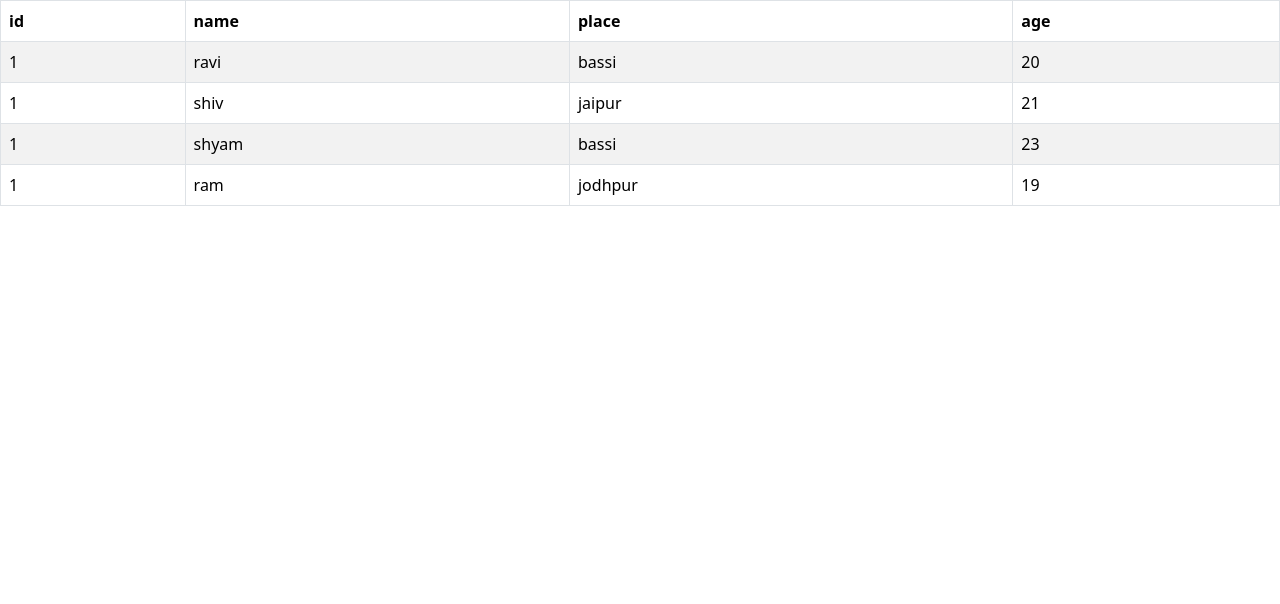
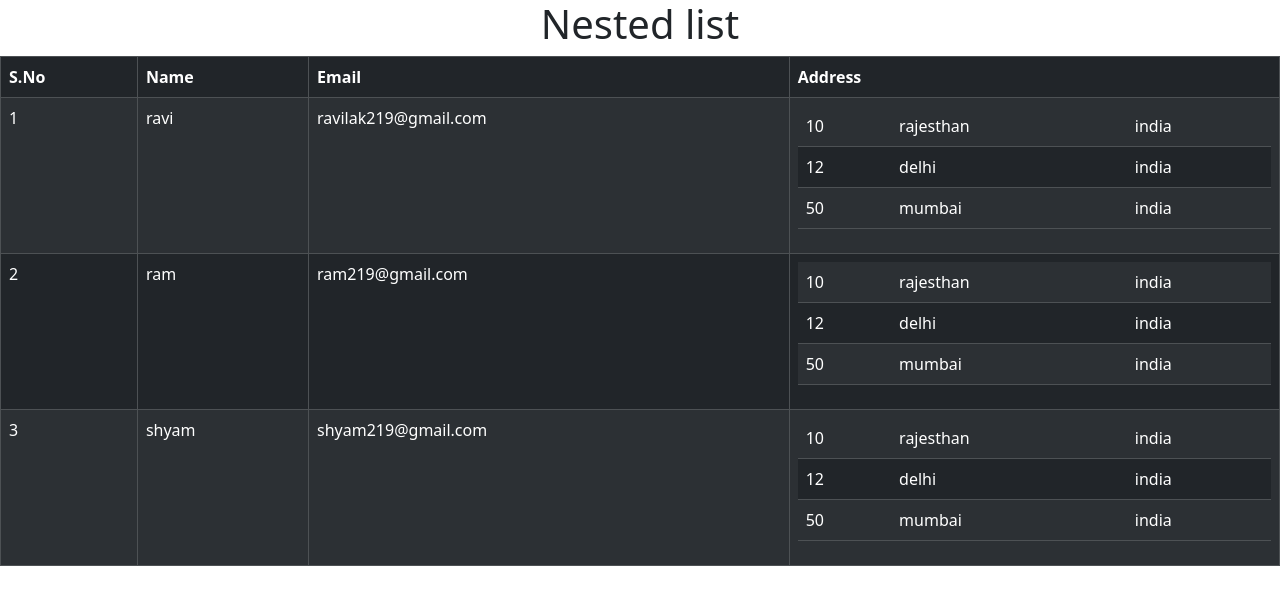
Before and after one commit to RAVIWITHGIT/React, a React (Create React App) app: page / in a window 1280 px wide. Shown: the top 604 px of the page. Built offline with nearby package versions, Linux system fonts and the light colour scheme.

Commit message:
Nested_List

```diff
--- a/src/App.js
+++ b/src/App.js
@@ -1,12 +1,12 @@
 import React from 'react';
-import Tut34 from './tut34Listwithbootstrap_table/tut34';
+import Tut35 from './tut35_NestedList/tut35';
 
 
 
 function App() {
 
   return (
-    <Tut34/>
+    <Tut35/>
   );
 }
 
--- /dev/null
+++ b/src/tut35_NestedList/tut35.js
@@ -0,0 +1,122 @@
+import React from 'react'
+import Table from 'react-bootstrap/Table';
+
+const data = [
+    {
+        name:"ravi",
+        email:"ravilak219@gmail.com",
+        address:[
+            {
+            HouseNo:10,
+            state:"rajesthan",
+            cuntry:"india"
+        },
+            {
+            HouseNo:12,
+            state:"delhi",
+            cuntry:"india"
+        },
+            {
+            HouseNo:50,
+            state:"mumbai",
+            cuntry:"india"
+        },
+    ]
+
+    },
+    {
+        name:"ram",
+        email:"ram219@gmail.com",
+        address:[
+            {
+                HouseNo:10,
+                state:"rajesthan",
+                cuntry:"india"
+            },
+                {
+                HouseNo:12,
+                state:"delhi",
+                cuntry:"india"
+            },
+                {
+                HouseNo:50,
+                state:"mumbai",
+                cuntry:"india"
+            },
+    ]
+
+    },
+    {
+        name:"shyam",
+        email:"shyam219@gmail.com",
+        address:[
+            {
+                HouseNo:10,
+                state:"rajesthan",
+                cuntry:"india"
+            },
+                {
+                HouseNo:12,
+                state:"delhi",
+                cuntry:"india"
+            },
+                {
+                HouseNo:50,
+                state:"mumbai",
+                cuntry:"india"
+            },
+    ]
+
+    }
+]
+
+
+const Tut35 = () => {
+  return (
+    <div>
+      <h1 className='text-center'>Nested list</h1>
+      <Table striped bordered hover variant='dark'>
+      <thead>
+        <tr>
+          <th>S.No</th>
+          <th>Name</th>
+          <th>Email</th>
+          <th>Address</th>
+        </tr>
+      </thead>
+      <tbody>
+        {
+            data.map((value,i)=>{
+                return (
+                    <tr>
+                        <td>{i+1}</td>
+                        <td>{value.name}</td>
+                        <td>{value.email}</td>
+                        <td>
+                            <Table striped hover variant='dark'>
+                                <tbody>
+                            {
+                                value.address.map((md)=>{
+                                    return (
+                                        <tr>
+                                        <td>{md.HouseNo}</td>
+                                        <td>{md.state}</td>
+                                        <td>{md.cuntry}</td>
+                                        </tr>
+                                    )
+                                })
+                            }
+                            </tbody>
+                            </Table>
+                        </td>
+                    </tr>
+                )
+            })
+        }
+      </tbody>
+    </Table>
+    </div>
+  )
+}
+
+export default Tut35
```
